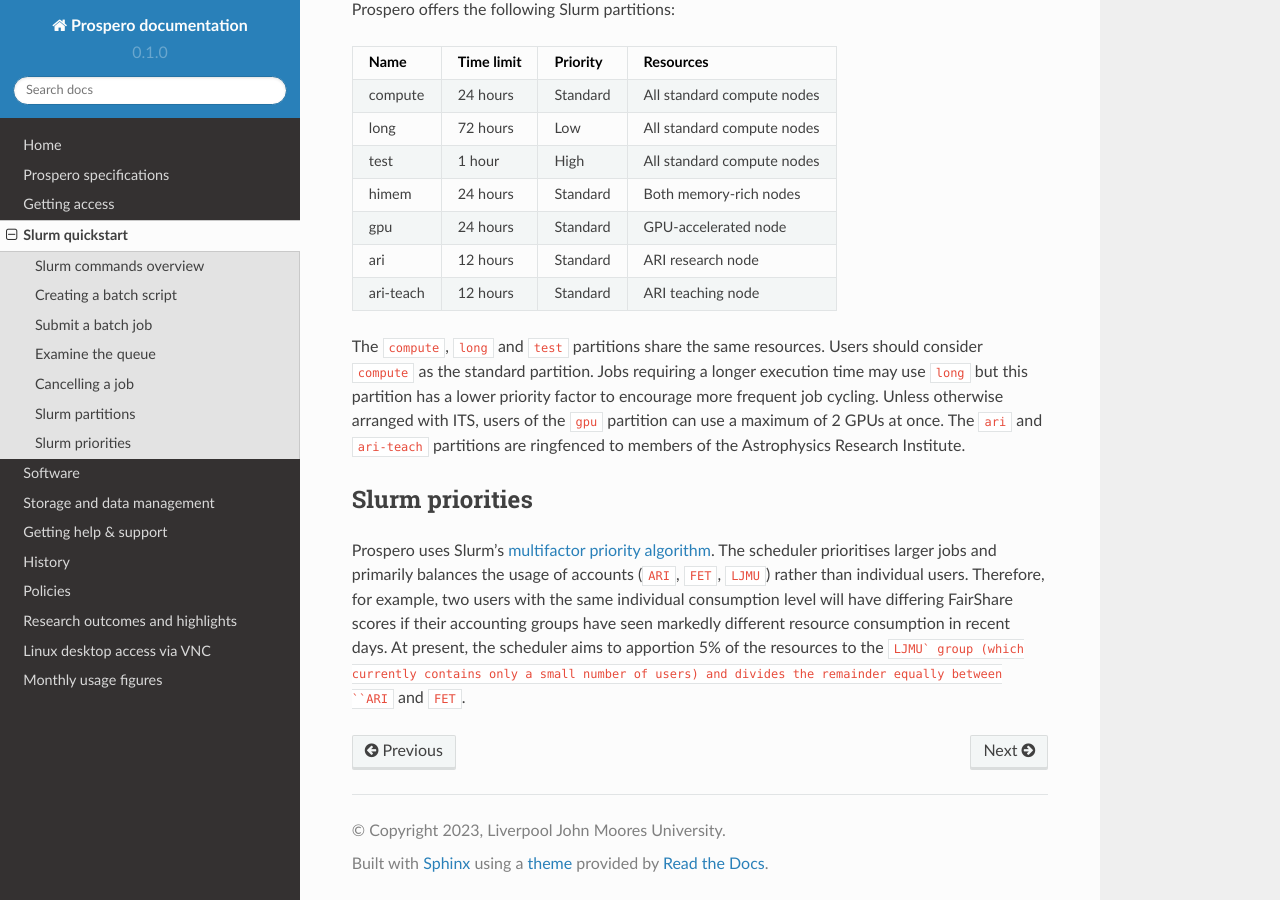
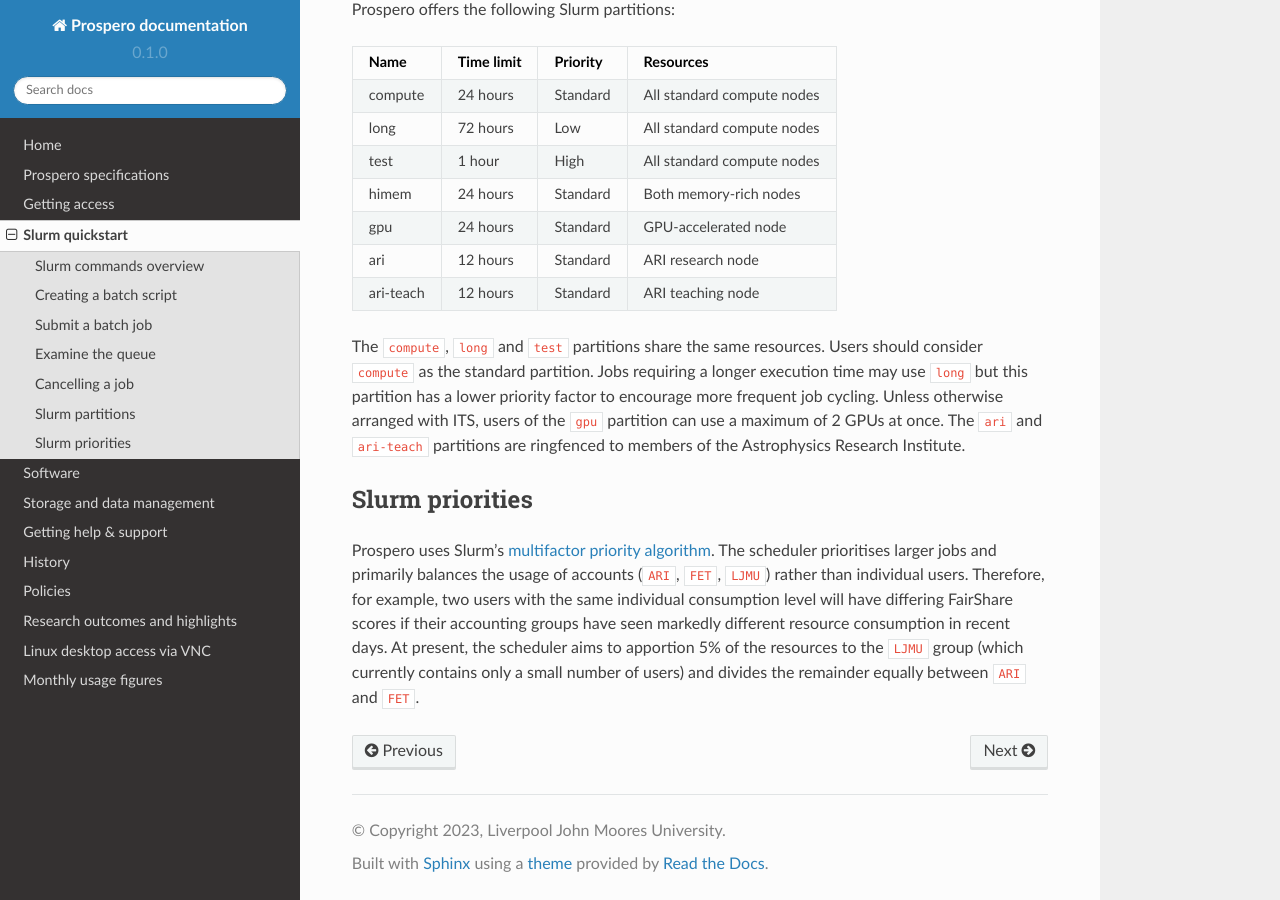
Before and after one commit to astrcrai/prospero-docs, a Sphinx documentation site: the page built from docs/source/scheduler.rst, in a window 1280 px wide and 900 px high, scrolled down 4440 px. Built offline with Sphinx 7.4.7 and the Read the Docs theme 2.0.0, drawn with Linux system fonts in a browser that asks for light colours.

```diff
--- a/docs/source/scheduler.rst
+++ b/docs/source/scheduler.rst
@@ -193,4 +193,4 @@ The ``compute``, ``long`` and ``test`` partitions share the same resources. User
 Slurm priorities
 =======================
 
-Prospero uses Slurm's `multifactor priority algorithm <https://slurm.schedmd.com/priority_multifactor.html>`_. The scheduler prioritises larger jobs and primarily balances the usage of accounts (``ARI``, ``FET``, ``LJMU``) rather than individual users. Therefore, for example, two users with the same individual consumption level will have differing FairShare scores if their accounting groups have seen markedly different resource consumption in recent days. At present, the scheduler aims to apportion 5% of the resources to the ``LJMU` group (which currently contains only a small number of users) and divides the remainder equally between ``ARI`` and ``FET``.
+Prospero uses Slurm's `multifactor priority algorithm <https://slurm.schedmd.com/priority_multifactor.html>`_. The scheduler prioritises larger jobs and primarily balances the usage of accounts (``ARI``, ``FET``, ``LJMU``) rather than individual users. Therefore, for example, two users with the same individual consumption level will have differing FairShare scores if their accounting groups have seen markedly different resource consumption in recent days. At present, the scheduler aims to apportion 5% of the resources to the ``LJMU`` group (which currently contains only a small number of users) and divides the remainder equally between ``ARI`` and ``FET``.
```
